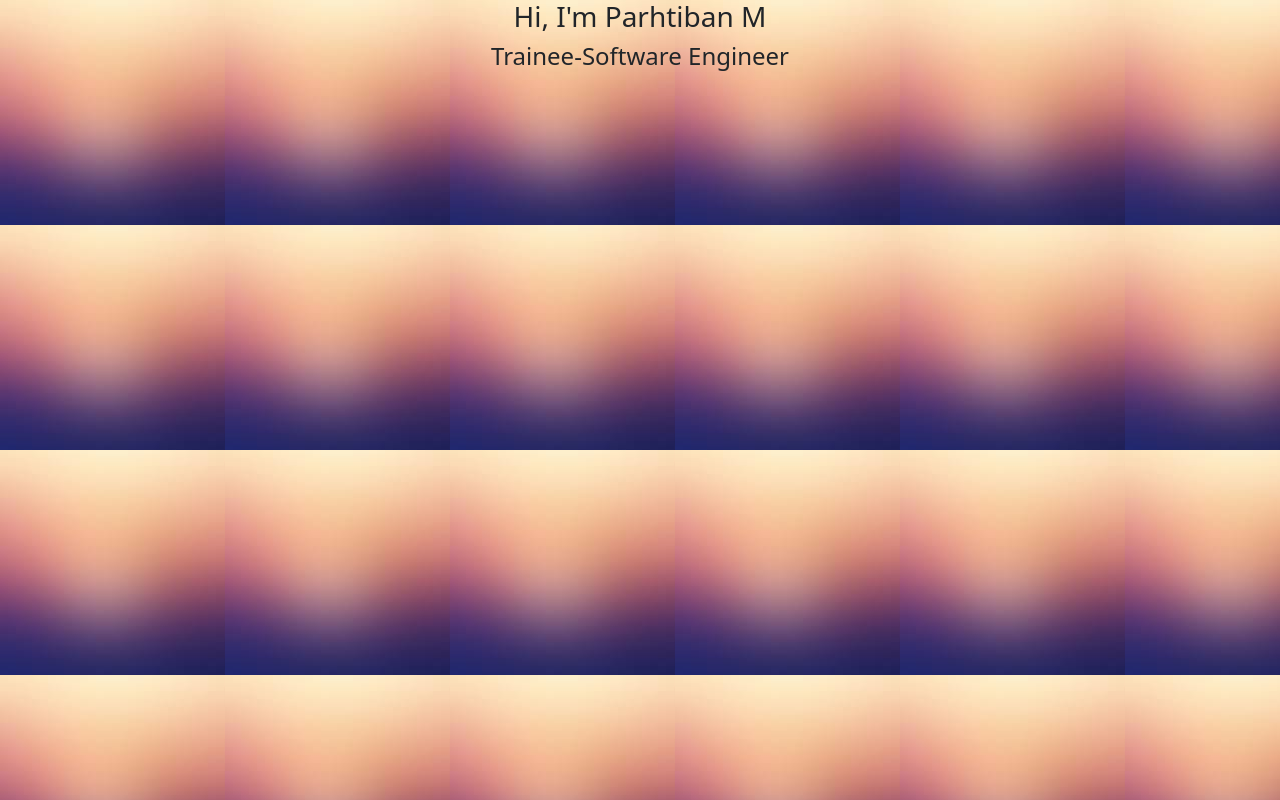
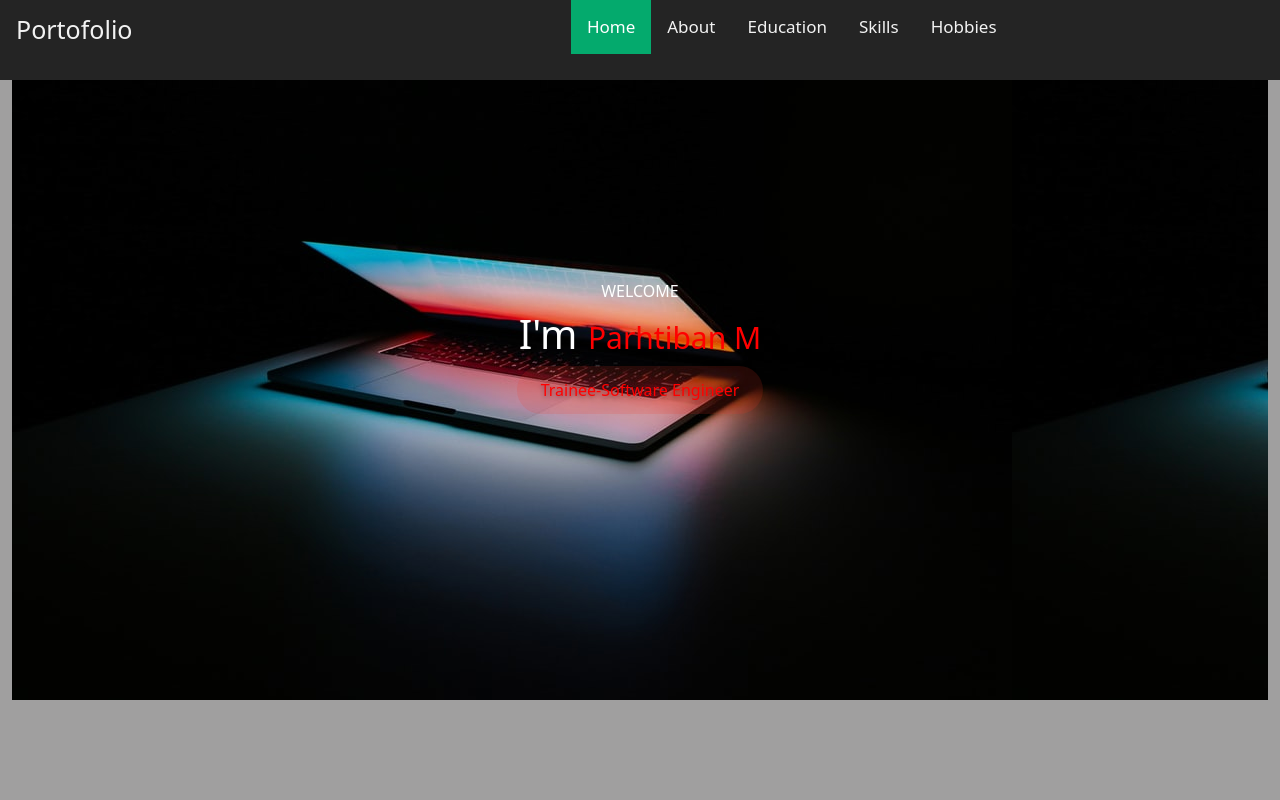
Before and after one commit to parthim/First_Assignment, a plain HTML site: page index.html in a window 1280 px wide. Drawn offline with nearby package versions, Linux system fonts and the light colour scheme.

Commit message:
Intro part of the assignment completed

```diff
--- a/assets/CSS/index.css
+++ b/assets/CSS/index.css
@@ -1,6 +1,88 @@
 .bg-theme{
-    background-image: url(../images/body_background.jpeg);
+    background-color: rgb(160, 159, 159);
 }
-.intro{
+
+/* Add a black background color to the top navigation */
+.topnav {
+    background-color: rgb(36, 36, 36);
+    overflow: hidden;
+    position:fixed;
+    top: 0;
+    left: 0;
+    height: 10%;
+    width: 100%;
+  }
+
+  /* Style the links inside the navigation bar */
+  .topnav .name{
+    left: 2%;
+    color: #fff;
+    float: left;
+    color: #f2f2f2;
     text-align: center;
+    padding: 14px 16px;
+    text-decoration: none;
+    font-size: 25px;
+    margin-right: 33%;
+  }
+  .topnav a {
+    float: left;
+    color: #f2f2f2;
+    text-align: center;
+    padding: 14px 16px;
+    text-decoration: none;
+    font-size: 17px;
+  }
+
+  /* Change the color of links on hover */
+  .topnav a:hover {
+    background-color: #ddd;
+    color: black;
+  }
+
+  /* Add a color to the active/current link */
+  .topnav a.active {
+    background-color: #04AA6D;
+    color: white;
+  }
+
+/* Top Navbar CSS ends */
+/* Intro sections starts */
+#intro{
+    background-image:url(../images/bg_image_intro.jpeg);
+    height: 700px;
+    left: 0%;
+    right: 0%;
+    z-index: 99;
 }
+.intro::before {
+    content: '';
+    position: absolute;
+    top: 0;
+    left: 0;
+    width: 100%;
+    height: 100%;
+    background-color: rgba(62, 57, 57, 0.8);
+    z-index: -1;
+}
+#intro .intro_text {
+    visibility: visible;
+    display: flex;
+    flex-wrap: wrap;
+    flex-direction: column;
+    justify-content: center;
+    align-items: center;
+    width: 100%;
+    height: 100%;
+    color: #fff;
+    z-index: 10;
+}
+#intro .intro_text .badge {
+    border-radius: 40px;
+    color: #f00;
+    padding: 16px 24px;
+    background-color: rgba(239, 56, 36, 0.15);
+    text-shadow: 0 2px 4px rgb(23 25 37 / 40%);
+    font-size: 16px;
+}
+/* Intro Section ends */
--- a/index.html
+++ b/index.html
@@ -8,13 +8,27 @@
     <link href="https://cdn.jsdelivr.net/npm/bootstrap@5.0.2/dist/css/bootstrap.min.css" rel="stylesheet" integrity="sha384-EVSTQN3/azprG1Anm3QDgpJLIm9Nao0Yz1ztcQTwFspd3yD65VohhpuuCOmLASjC" crossorigin="anonymous">
     <link rel="stylesheet" href="assets/CSS/index.css">
 </head>
-<body class="bg-theme">
-    <div class="container-fluid">
-        <div class="intro">
-            <h3>Hi, I'm Parhtiban M</h3>
-            <h4>Trainee-Software Engineer</h4>
-        </div>
+<body class="bg-theme container-fluid">
+    <!-- Navigation bar -->
+    <div class="topnav">
+        <h3 class="name">Portofolio</h3>
+        <a class="active" href="#intro">Home</a>
+        <a href="#about">About</a>
+        <a href="#education">Education</a>
+        <a href="#skills">Skills</a>
+        <a href="#hobbies">Hobbies</a>
     </div>
+    <div id="intro">
+            <div class="intro_text">
+                <h6 class="fw-normal mt-1">WELCOME</h6>
+                <h1 class="fw-light mb-2">I'm <strong style="color:red; font-size:30px;">Parhtiban M</strong></h1>
+                <h5 class="fw-normal badge">Trainee-Software Engineer</h5>
+            </div>
+    </div>
+    <div id="about"></div>
+    <div id="education"></div>
+    <div id="skills"></div>
+    <div id="Hobbies"></div>
 
 
 
```
Also changed, not shown: assets/images/bg_image_intro.jpeg (added), assets/images/bg_image_intro.jpg (added).
